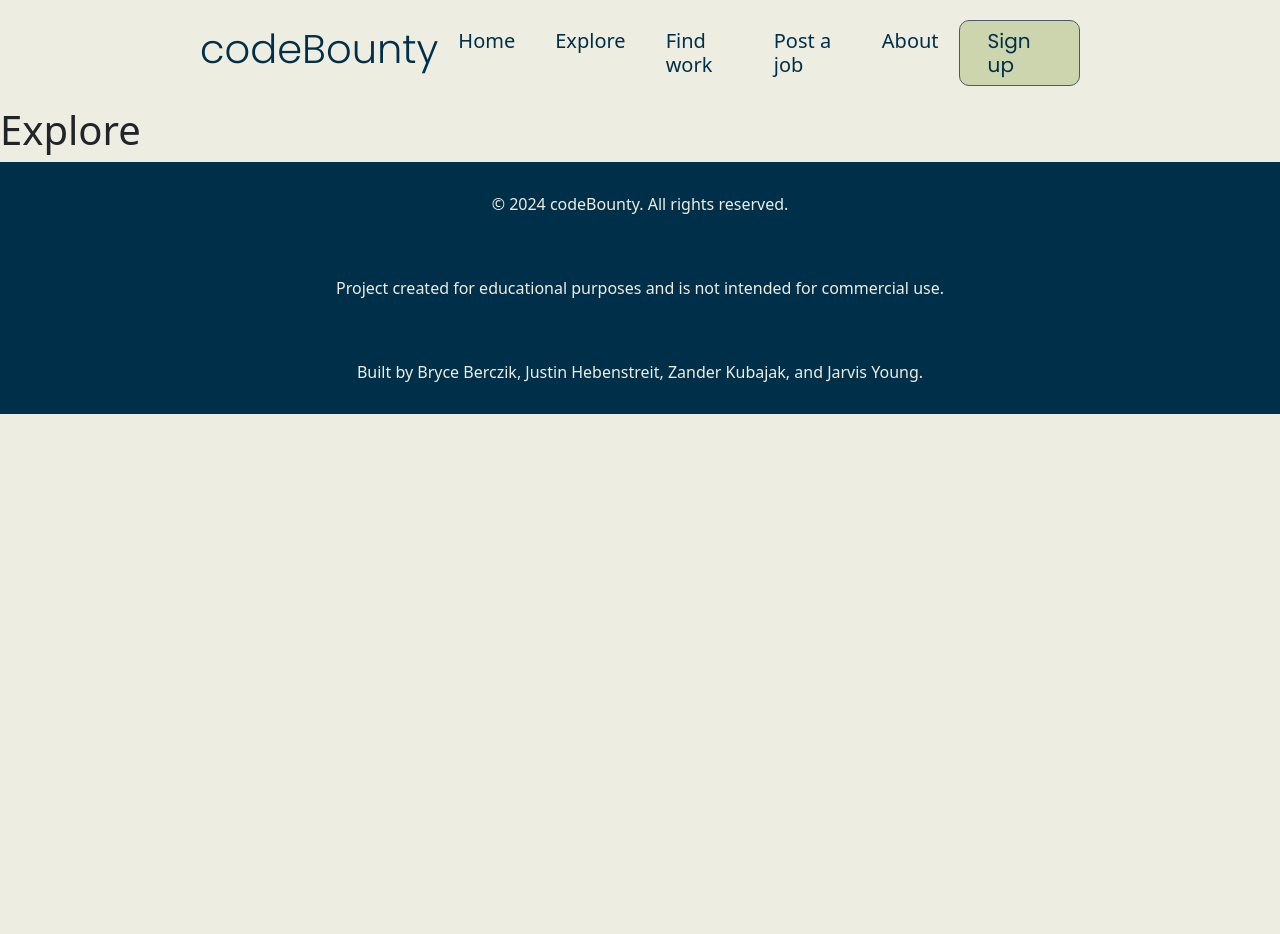
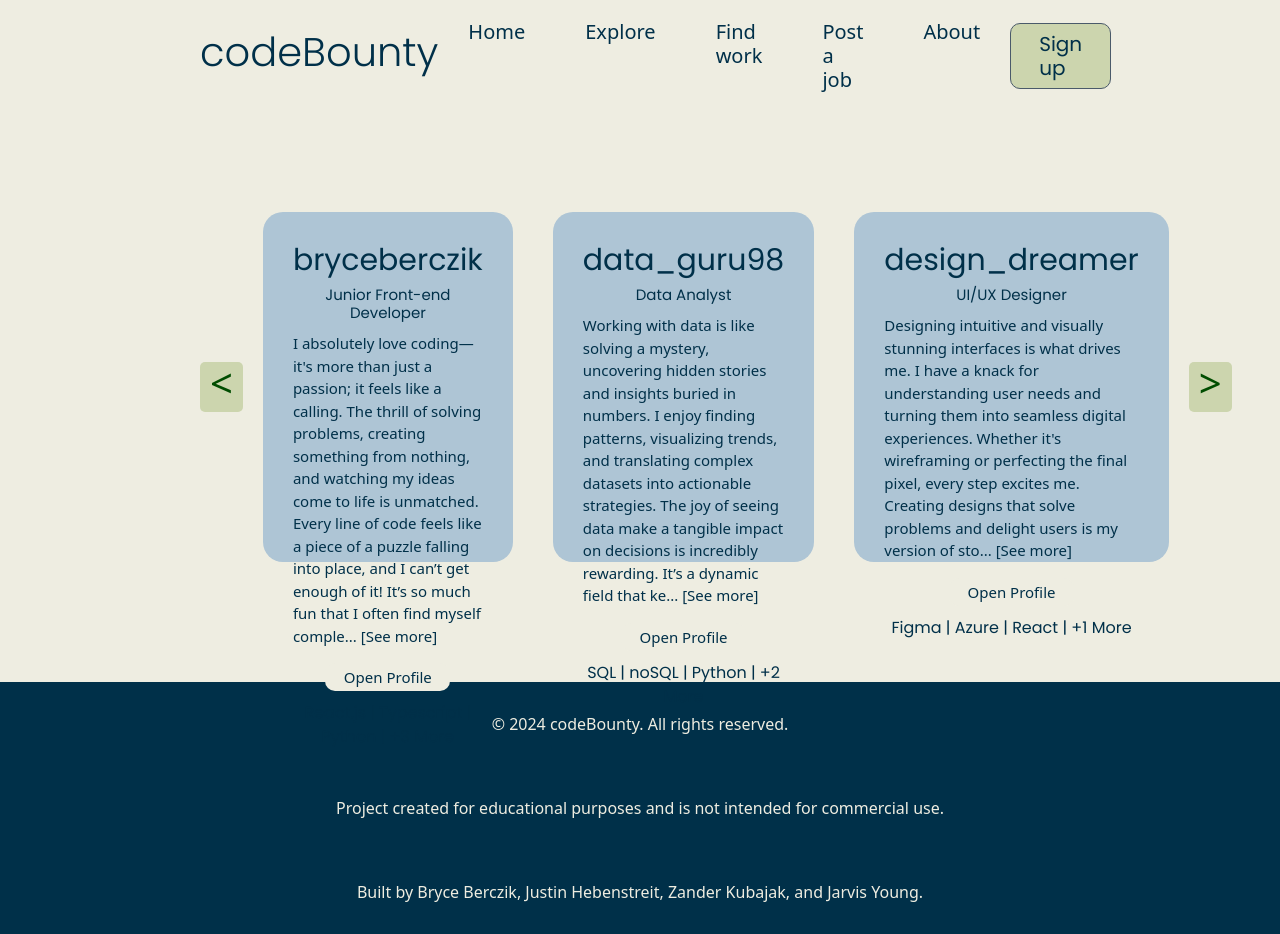
Before and after one commit to bryceberczik/codeBounty, a React (Vite) app in the folder client/: page /explore in a window 1280 px wide. Before the commit the page ends 800 px from the top, so only its background shows below. Built offline with nearby package versions, Linux system fonts and the light colour scheme.

Commit message:
completed first section of explore

```diff
--- /dev/null
+++ b/client/src/components/DevCard.tsx
@@ -0,0 +1,37 @@
+import "../css/devcard.css";
+
+interface DevCardProps {
+  username: string;
+  role: string;
+  technologies: string[];
+  description: string;
+}
+
+const DevCard = ({
+  username,
+  role,
+  technologies,
+  description,
+}: DevCardProps) => {
+  return (
+    <div className="card-container">
+      <div className="username-container">
+        <h1>{username}</h1>
+      </div>
+      <div className="role-container">
+        <h3>{role}</h3>
+      </div>
+      <div className="description-container">
+        <p>{description}</p>
+      </div>
+      <div className="openprofile-btn">
+        <h1>Open Profile</h1>
+      </div>
+      <div className="technologies-container">
+        <p>{technologies}</p>
+      </div>
+    </div>
+  );
+};
+
+export default DevCard;
--- a/client/src/components/header.tsx
+++ b/client/src/components/header.tsx
@@ -10,26 +10,55 @@ const Header = () => {
           <h1>codeBounty</h1>
         </div>
         <div className="header-center">
-          <Link
-            to="/" className="no-underline">
-            <h1 className={currentPage === "/" ? "activeNav" : "restNav"}>Home</h1>
+          <div className="category-item">
+            <Link to="/" className="no-underline">
+              <h1 className={currentPage === "/" ? "activeNav" : "restNav"}>
+                Home
+              </h1>
             </Link>
-          <Link
-            to="/explore" className="no-underline">
-            <h1 className={currentPage === "/explore" ? "activeNav" : "restNav"}>Explore</h1>
+          </div>
+          <div className="category-item">
+            <Link to="/explore" className="no-underline">
+              <h1
+                className={currentPage === "/explore" ? "activeNav" : "restNav"}
+              >
+                Explore
+              </h1>
             </Link>
-          <Link
-            to="/find-work" className="no-underline">
-            <h1 className={currentPage === "/find-work" ? "activeNav" : "restNav"}>Find work</h1>
+          </div>
+          <div className="category-item">
+            <Link to="/find-work" className="no-underline">
+              <h1
+                className={
+                  currentPage === "/find-work" ? "activeNav" : "restNav"
+                }
+              >
+                Find work
+              </h1>
             </Link>
-          <Link
-            to="/post-listing" className="no-underline">
-            <h1 className={currentPage === "/post-listing" ? "activeNav" : "restNav"}>Post a job</h1>
+          </div>
+          <div className="category-item">
+            <Link to="/post-listing" className="no-underline">
+              <h1
+                className={
+                  currentPage === "/post-listing" ? "activeNav" : "restNav"
+                }
+              >
+                Post a job
+              </h1>
             </Link>
-          <Link
-            to="/about-us" className="no-underline">
-            <h1 className={currentPage === "/about-us" ? "activeNav" : "restNav"}>About</h1>
+          </div>
+          <div className="category-item">
+            <Link to="/about-us" className="no-underline">
+              <h1
+                className={
+                  currentPage === "/about-us" ? "activeNav" : "restNav"
+                }
+              >
+                About
+              </h1>
             </Link>
+          </div>
         </div>
         <div className="header-right">
           <Link to="/signup" className="no-link">
--- /dev/null
+++ b/client/src/css/devcard.css
@@ -0,0 +1,70 @@
+.card-container {
+  background-color: #aec5d5;
+  width: 450px;
+  padding: 30px;
+  height: 350px;
+  margin: 20px;
+  border-radius: 20px;
+}
+
+.username-container,
+.role-container,
+.technologies-container {
+  text-align: center;
+  color: #003049;
+}
+
+.username-container h1 {
+
+    font-size: 30px;
+    font-family: "Poppins", sans-serif;
+    font-weight: 400;
+}
+
+.role-container h3 {
+
+    font-size: 15px;
+    margin-bottom: 10px;
+    font-family: "Poppins", sans-serif;
+    font-weight: 400;
+}
+
+.technologies-container p {
+
+    margin-top: 10px;
+    font-family: "Poppins", sans-serif;
+    font-weight: 400;
+}
+
+.description-container p{
+
+    color: #003049;
+    font-size: 15px;
+}
+
+.openprofile-btn {
+
+    display: flex;
+    justify-content: center;
+    align-items: center;
+    background-color: #eeede1;
+    border-radius: 10px;
+    width: 125px;
+    margin: 0 auto;
+    padding: 5px 0;
+    transition: 0.1s ease;
+}
+
+.openprofile-btn:hover {
+
+    cursor: pointer;
+    background-color: #d6d5c9;
+}
+
+.openprofile-btn h1 {
+
+    font-size: 15px;
+    color: #003049;
+    font-weight: 400;
+    margin: 0;
+}
--- /dev/null
+++ b/client/src/css/explore.css
@@ -0,0 +1,28 @@
+.explore-container {
+
+    margin: 100px 200px;
+    display: flex;
+    flex-direction: row;
+    justify-content: space-around;
+    align-items: center;
+}
+
+.turn {
+
+    background-color: #ccd5ae;
+    color: #004d00;
+    padding: 10px;
+    display: flex;
+    align-items: center;
+    justify-content: center;
+    width: 50px;
+    height: 50px;
+    border-radius: 5px;
+    transition: 0.1s ease;
+}
+
+.turn:hover {
+
+    background-color: #b0cc8a;
+    cursor: pointer;
+}
--- a/client/src/css/header.css
+++ b/client/src/css/header.css
@@ -1,5 +1,4 @@
 header {
-
   display: flex;
   flex-direction: row;
   justify-content: space-between;
@@ -8,32 +7,28 @@ header {
 }
 
 .header-left h1:hover {
-
   cursor: pointer;
 }
 
 .header-center {
-
   display: flex;
   flex-direction: row;
 }
 
 .header-center h1 {
-
-    margin: 0 20px;
+  margin: 0 30px;
   font-size: 20px;
   transition: 0.1s ease;
 }
 
 .header-center h1:hover {
-
   color: #4a5a6a;
   cursor: pointer;
 }
 
-.header-left h1, .header-right h1 {
-
-    font-family: 'Poppins', sans-serif;
+.header-left h1,
+.header-right h1 {
+  font-family: "Poppins", sans-serif;
   font-weight: 350;
   color: #003049;
 }
@@ -45,7 +40,6 @@ header {
 }
 
 .signup-btn {
-
   background-color: #ccd5ae;
   padding: 5px 25px;
   border-radius: 10px;
@@ -54,25 +48,23 @@ header {
 }
 
 .signup-btn:hover {
-
   cursor: pointer;
   background-color: #b0cc8a;
 }
 
 .activeNav {
-
   color: #003049;
   font-weight: 500;
+  margin: 0;
+  padding: 0;
 }
 
 .restNav {
-
   text-decoration: none;
   color: #003049;
   font-weight: 350;
 }
 
 .no-underline {
-
   text-decoration: none;
 }
--- a/client/src/pages/Explore.tsx
+++ b/client/src/pages/Explore.tsx
@@ -1,11 +1,44 @@
+import "../css/explore.css";
+import DevCard from "../components/DevCard";
+
 const Explore = () => {
 
-    return (
+  const technologies1 = ["React.js", "Typescript", "Python", "+3 More"].join(" | ");
+  const technologies2 = ["Figma", "Azure", "React", "+1 More"].join(" | ");
+  const technologies3 = ["SQL", "noSQL", "Python", "+2 More"].join(" | ");
 
-        <div>
-            <h1>Explore</h1>
+  const left = "<";
+  const right = ">";
+
+  return (
+    <div className="explore-container">
+        <div className="turn">
+            <h1>{left}</h1>
         </div>
-    )
+      <DevCard
+        username="bryceberczik"
+        role="Junior Front-end Developer"
+        description="
+I absolutely love coding—it's more than just a passion; it feels like a calling. The thrill of solving problems, creating something from nothing, and watching my ideas come to life is unmatched. Every line of code feels like a piece of a puzzle falling into place, and I can’t get enough of it! It’s so much fun that I often find myself comple... [See more]"
+        technologies={[technologies1]}
+      />
+      <DevCard
+        username="data_guru98"
+        role="Data Analyst"
+        description="Working with data is like solving a mystery, uncovering hidden stories and insights buried in numbers. I enjoy finding patterns, visualizing trends, and translating complex datasets into actionable strategies. The joy of seeing data make a tangible impact on decisions is incredibly rewarding. It’s a dynamic field that ke... [See more]"
+        technologies={[technologies3]}
+      />
+      <DevCard
+        username="design_dreamer"
+        role="UI/UX Designer"
+        description="Designing intuitive and visually stunning interfaces is what drives me. I have a knack for understanding user needs and turning them into seamless digital experiences. Whether it's wireframing or perfecting the final pixel, every step excites me. Creating designs that solve problems and delight users is my version of sto... [See more]"
+        technologies={[technologies2]}
+      />
+        <div className="turn">
+            <h1>{right}</h1>
+        </div>
+    </div>
+  );
 };
 
 export default Explore;
```
Lines whose indentation alone changed are shown as unchanged.
